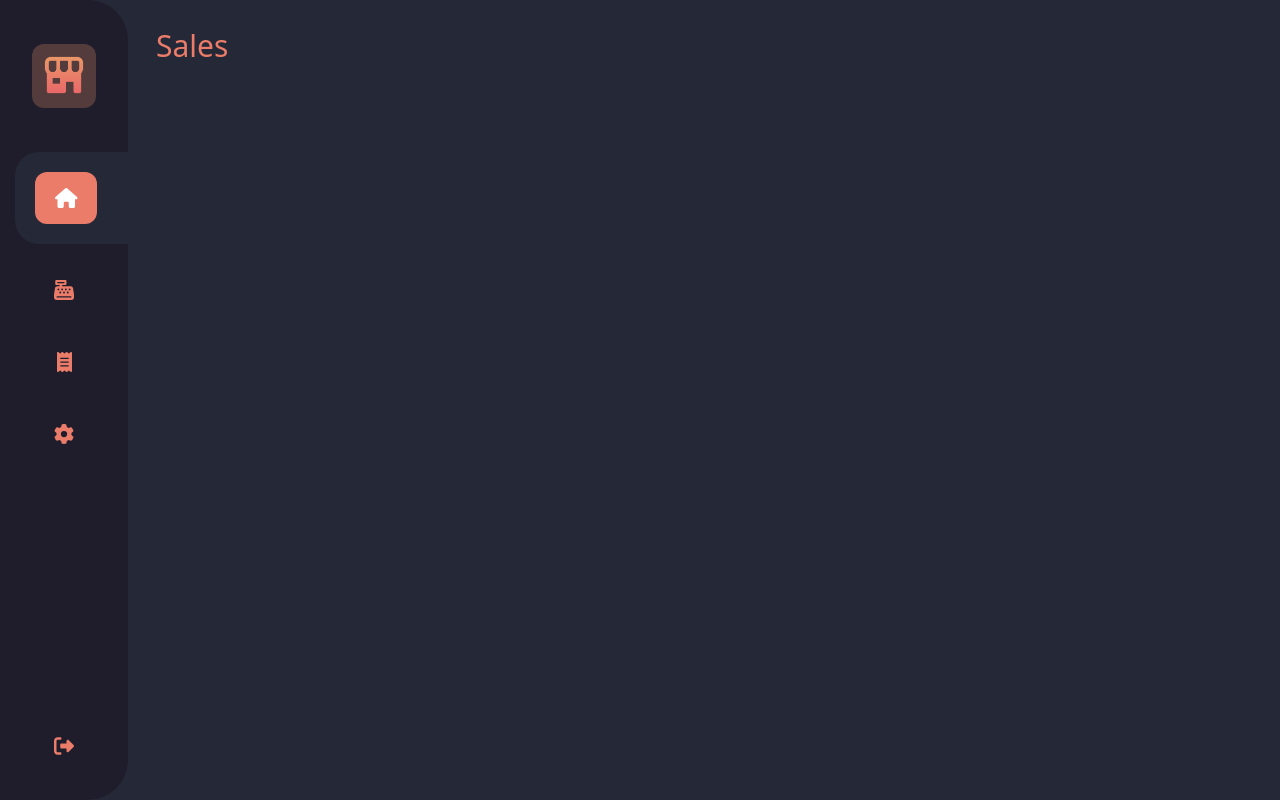
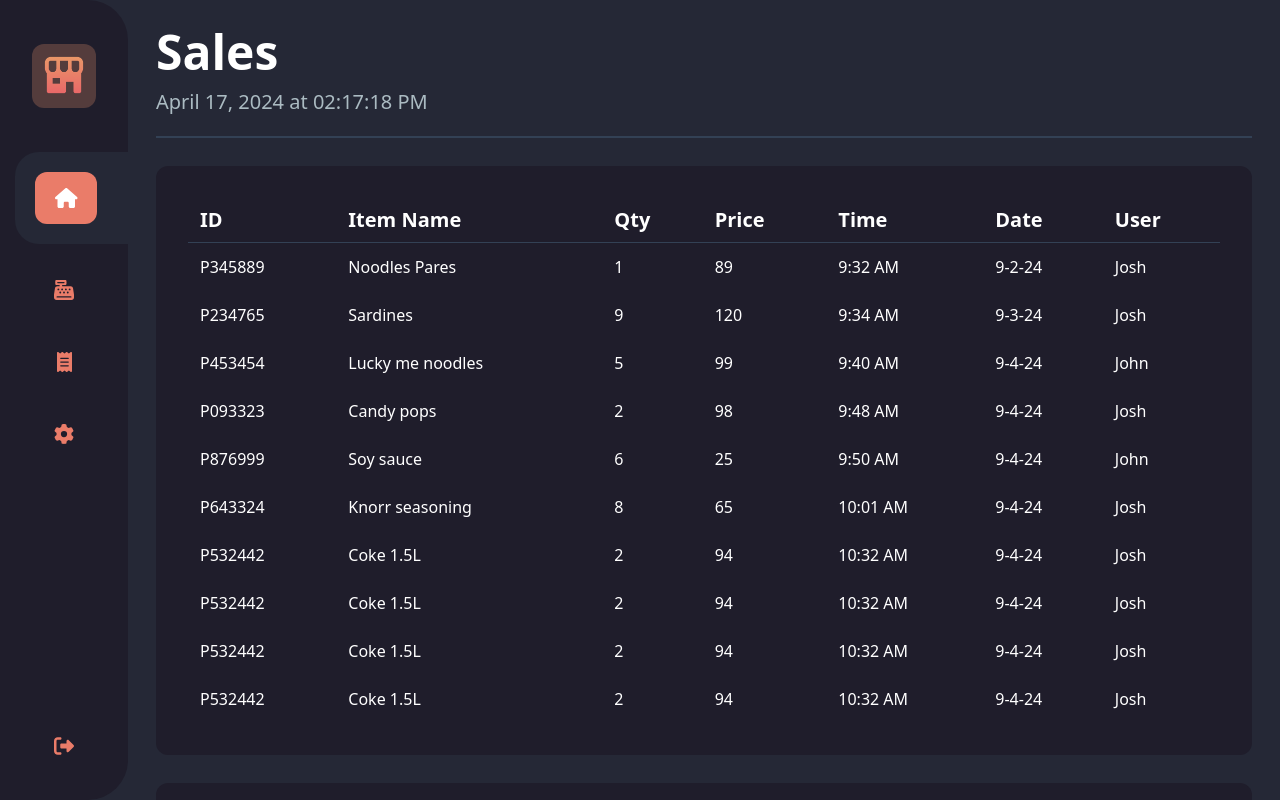
Before and after one commit to jsmrk/cashierio, a React (Vite) app: page /sales in a window 1280 px wide. Shown: the top 800 px of the page. Built offline with nearby package versions, Linux system fonts and the light colour scheme.

Commit message:
applying structure based on .net sales module

```diff
--- a/src/App.tsx
+++ b/src/App.tsx
@@ -1,7 +1,7 @@
 import { Routes, Route } from "react-router-dom";
 import Dashboard from "./pages/dashboard/Dashboard";
 import Cashier from "./pages/Cashier";
-import Sales from "./pages/Sales";
+import Sales from "./pages/sales/Sales";
 import Settings from "./pages/Settings";
 import Sidebar from "./components/Sidebar";
 
--- a/src/pages/Sales.tsx
+++ /dev/null
@@ -1,9 +0,0 @@
-import React from "react";
-
-type Props = {};
-
-const Sales = (props: Props) => {
-  return <div className="text-primary text-3xl">Sales</div>;
-};
-
-export default Sales;
--- /dev/null
+++ b/src/pages/sales/Sales.tsx
@@ -0,0 +1,28 @@
+import React from "react";
+import SidebarTitle from "../../components/SidebarTitle";
+import Card from "../../components/Card";
+import SalesTransactions from "./SalesTransactions";
+
+const Sales = () => {
+  return (
+  <div className="flex flex-col col-span-7 gap-7 ">
+  <SidebarTitle className="basis-1/6">Sales</SidebarTitle>
+  <Card className="basis-4/6">
+      <SalesTransactions />
+  </Card>
+  <div className="flex flex-col col-span-3 gap-5">
+  <Card className="basis-1/2">
+
+  </Card>
+    <Card className="basis-1/2">
+
+      </Card>
+      <Card className="basis-1/2">
+
+      </Card>
+    </div>
+  </div>
+  );
+};
+
+export default Sales;
--- /dev/null
+++ b/src/pages/sales/SalesTransactions.tsx
@@ -0,0 +1,128 @@
+const data = [
+    {
+        id: 'P345889',
+        itemName: 'Noodles Pares',
+        qty: '1',
+        price: '89',
+        time: '9:32 AM',
+        date: '9-2-24',
+        user: 'Josh',
+    },
+    {
+        id: 'P234765',
+        itemName: 'Sardines',
+        qty: '9',
+        price: '120',
+        time: '9:34 AM',
+        date: '9-3-24',
+        user: 'Josh',
+    },
+    {
+        id: 'P453454',
+        itemName: 'Lucky me noodles',
+        qty: '5',
+        price: '99',
+        time: '9:40 AM',
+        date: '9-4-24',
+        user: 'John',
+    },
+    {
+        id: 'P093323',
+        itemName: 'Candy pops',
+        qty: '2',
+        price: '98',
+        time: '9:48 AM',
+        date: '9-4-24',
+        user: 'Josh',
+    },
+    {
+        id: 'P876999',
+        itemName: 'Soy sauce',
+        qty: '6',
+        price: '25',
+        time: '9:50 AM',
+        date: '9-4-24',
+        user: 'John',
+    },
+    {
+        id: 'P643324',
+        itemName: 'Knorr seasoning',
+        qty: '8',
+        price: '65',
+        time: '10:01 AM',
+        date: '9-4-24',
+        user: 'Josh',
+    },
+    {
+        id: 'P532442',
+        itemName: 'Coke 1.5L',
+        qty: '2',
+        price: '94',
+        time: '10:32 AM',
+        date: '9-4-24',
+        user: 'Josh',
+    },
+    {
+        id: 'P532442',
+        itemName: 'Coke 1.5L',
+        qty: '2',
+        price: '94',
+        time: '10:32 AM',
+        date: '9-4-24',
+        user: 'Josh',
+    },
+    {
+        id: 'P532442',
+        itemName: 'Coke 1.5L',
+        qty: '2',
+        price: '94',
+        time: '10:32 AM',
+        date: '9-4-24',
+        user: 'Josh',
+    },
+    {
+        id: 'P532442',
+        itemName: 'Coke 1.5L',
+        qty: '2',
+        price: '94',
+        time: '10:32 AM',
+        date: '9-4-24',
+        user: 'Josh',
+    },
+];
+
+const SalesTransactions = () => {
+    return (
+        <table className="w-full h-full">
+        <thead>
+          <tr className="text-xl text-left font-bold border-b border-b-slate-700 pb-7">
+            <th className="px-3 py-2 text-white">ID</th>
+            <th className="px-3 py-2 text-white">Item Name</th>
+            <th className="px-3 py-2 text-white">Qty</th>
+            <th className="px-3 py-2 text-white">Price</th>
+            <th className="px-3 py-2 text-white">Time</th>
+            <th className="px-3 py-2 text-white">Date</th>
+            <th className="px-3 py-2 text-white">User</th>
+          </tr>
+        </thead>
+        <tbody className="rounded-3xl">
+          {data.slice(0, 12).map((item, index) => (
+            <tr
+              key={index}
+              className="hover:cursor-pointer hover:bg-primary rounded-3xl transition-all duration-200"
+            >
+              <td className="px-3 py-3 text-white">{item.id}</td>
+              <td className="px-3 py-3 text-white">{item.itemName}</td>
+              <td className="px-3 py-3 text-white">{item.qty}</td>
+              <td className="px-3 py-3 text-white">{item.price}</td>
+              <td className="px-3 py-3 text-white">{item.time}</td>
+              <td className="px-3 py-3 text-white">{item.date}</td>
+              <td className="px-3 py-3 text-white">{item.user}</td>
+            </tr>
+          ))}
+        </tbody>
+      </table>
+    );
+};
+
+export default SalesTransactions;
```
